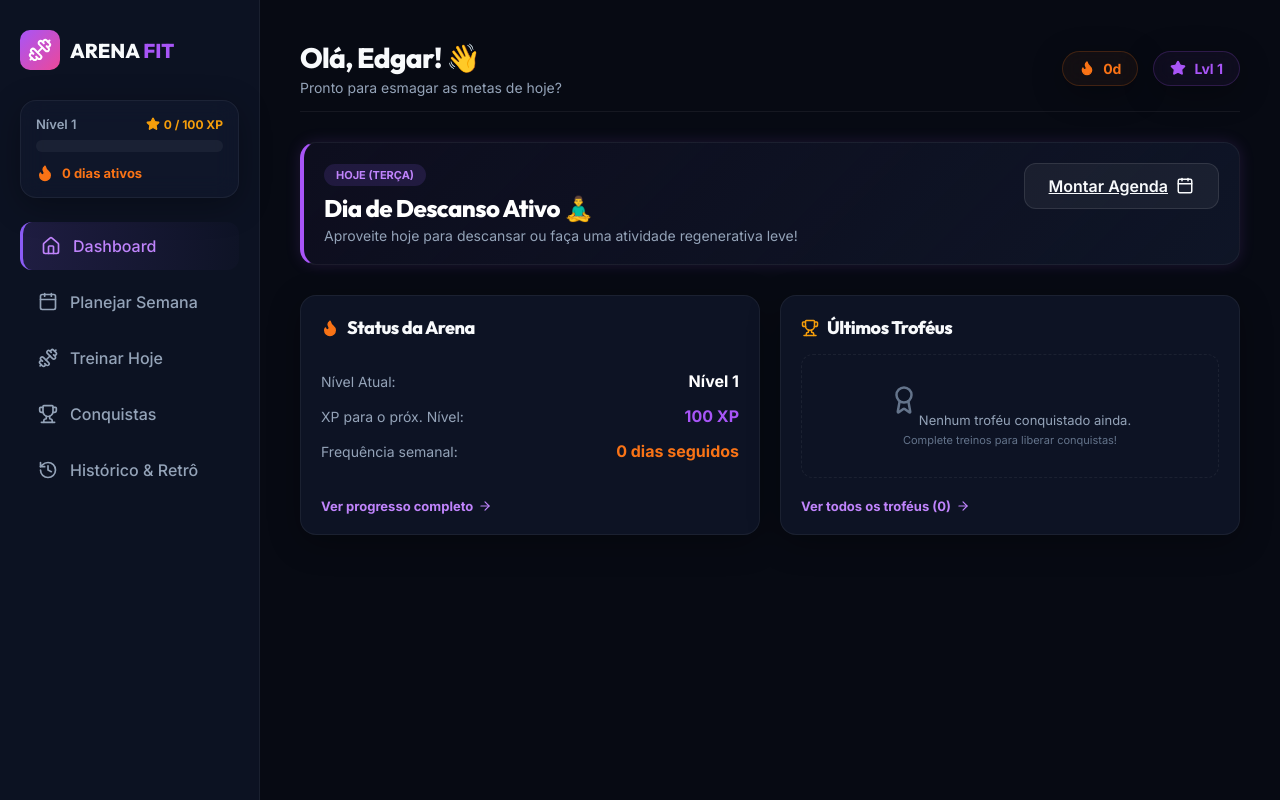
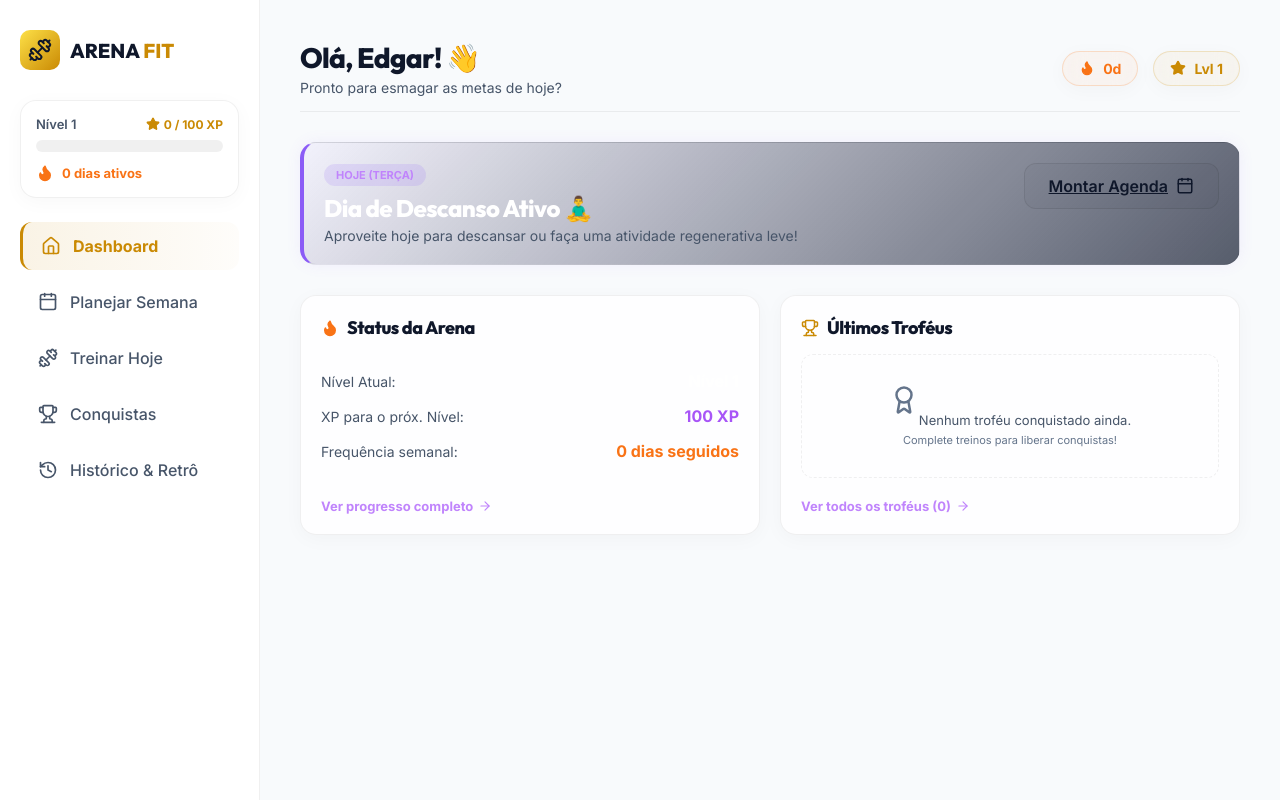
Before and after one commit to edgarscn/fit-arena, a Gatsby site: page / in a window 1280 px wide. Built offline with nearby package versions, Linux system fonts and the light colour scheme; Gatsby itself is replaced by a stand-in of ours.

Commit message:
Update layout and CSS theme to a premium light white-and-yellow color scheme

```diff
--- a/src/components/Layout.jsx
+++ b/src/components/Layout.jsx
@@ -39,10 +39,10 @@ const Layout = ({ children, activePage }) => {
       <aside className="sidebar">
         <div style={{ marginBottom: '30px', display: 'flex', alignItems: 'center', gap: '10px' }}>
           <div style={{
-            background: 'linear-gradient(135deg, #a855f7 0%, #ec4899 100%)',
+            background: 'linear-gradient(135deg, #fde047 0%, #ca8a04 100%)',
             padding: '8px',
             borderRadius: '10px',
-            color: '#fff',
+            color: '#0f172a',
             display: 'flex',
             alignItems: 'center',
             justifyContent: 'center'
@@ -50,7 +50,7 @@ const Layout = ({ children, activePage }) => {
             <Dumbbell size={24} />
           </div>
           <span style={{ fontSize: '20px', fontWeight: '800', fontFamily: 'Outfit' }}>
-            ARENA <span style={{ color: '#a855f7' }}>FIT</span>
+            ARENA <span style={{ color: 'var(--color-gold)' }}>FIT</span>
           </span>
         </div>
 
@@ -141,14 +141,15 @@ const Layout = ({ children, activePage }) => {
               display: 'flex',
               alignItems: 'center',
               gap: '8px',
-              border: '1px solid rgba(168, 85, 247, 0.2)',
-              background: 'rgba(168, 85, 247, 0.05)'
+              border: '1px solid rgba(202, 138, 4, 0.2)',
+              background: 'rgba(202, 138, 4, 0.05)'
             }}>
-              <Star size={16} fill="#a855f7" color="#a855f7" />
-              <span style={{ fontSize: '14px', fontWeight: '700', color: '#a855f7' }}>Lvl {stats.level}</span>
+              <Star size={16} fill="var(--color-gold)" color="var(--color-gold)" />
+              <span style={{ fontSize: '14px', fontWeight: '700', color: 'var(--color-gold)' }}>Lvl {stats.level}</span>
             </div>
           </div>
         </header>
+
 
         <div className="animate-slide-up">
           {children}
--- a/src/components/Theme.css
+++ b/src/components/Theme.css
@@ -2,29 +2,29 @@
 @import url('https://fonts.googleapis.com/css2?family=Inter:wght@300;400;500;600;700;800&family=Outfit:wght@400;600;800&display=swap');
 
 :root {
-  /* Color Palette - Premium Dark Mode */
-  --bg-primary: #070a13;
-  --bg-secondary: #0c1222;
-  --card-bg: rgba(18, 26, 47, 0.65);
-  --card-border: rgba(255, 255, 255, 0.06);
-  --card-hover: rgba(26, 37, 65, 0.8);
+  /* Color Palette - Premium White & Yellow Light Mode */
+  --bg-primary: #f8fafc;
+  --bg-secondary: #ffffff;
+  --card-bg: rgba(255, 255, 255, 0.8);
+  --card-border: rgba(0, 0, 0, 0.06);
+  --card-hover: rgba(255, 255, 255, 0.95);
 
   /* Text Colors */
-  --text-primary: #f8fafc;
-  --text-secondary: #94a3b8;
+  --text-primary: #0f172a;
+  --text-secondary: #475569;
   --text-muted: #64748b;
 
-  /* Sports Accent Colors & Glows */
-  --color-musculacao: #a855f7; /* Purple */
-  --color-musculacao-rgb: 168, 85, 247;
-  --color-corrida: #ec4899;     /* Pink */
-  --color-corrida-rgb: 236, 72, 153;
-  --color-natacao: #06b6d4;     /* Cyan */
-  --color-natacao-rgb: 6, 182, 212;
+  /* Sports Accent Colors - Refined for Light Background */
+  --color-musculacao: #8b5cf6; /* Purple */
+  --color-musculacao-rgb: 139, 92, 246;
+  --color-corrida: #db2777;     /* Pink */
+  --color-corrida-rgb: 219, 39, 119;
+  --color-natacao: #0891b2;     /* Cyan */
+  --color-natacao-rgb: 8, 145, 178;
 
   /* System Accents */
-  --color-gold: #f59e0b;       /* Gold / Rewards */
-  --color-gold-rgb: 245, 158, 11;
+  --color-gold: #ca8a04;       /* High-visibility Gold / Yellow */
+  --color-gold-rgb: 202, 138, 4;
   --color-success: #10b981;    /* Green */
   --color-danger: #ef4444;     /* Red */
 
@@ -56,7 +56,7 @@ h1, h2, h3, h4, h5, h6 {
   letter-spacing: -0.025em;
 }
 
-/* Glassmorphism Styles */
+/* Glassmorphism Styles (Light version) */
 .glass-card {
   background: var(--card-bg);
   backdrop-filter: blur(12px);
@@ -65,44 +65,44 @@ h1, h2, h3, h4, h5, h6 {
   border-radius: 16px;
   padding: 20px;
   transition: var(--transition-smooth);
-  box-shadow: 0 8px 32px 0 rgba(0, 0, 0, 0.3);
+  box-shadow: 0 4px 20px 0 rgba(15, 23, 42, 0.03);
 }
 
 .glass-card:hover {
   background: var(--card-hover);
-  border-color: rgba(255, 255, 255, 0.1);
+  border-color: rgba(0, 0, 0, 0.1);
   transform: translateY(-2px);
-  box-shadow: 0 12px 40px 0 rgba(0, 0, 0, 0.4);
+  box-shadow: 0 8px 30px 0 rgba(15, 23, 42, 0.06);
 }
 
 /* Glowing Highlights */
 .glow-musculacao {
-  box-shadow: 0 0 15px rgba(var(--color-musculacao-rgb), 0.15);
+  box-shadow: 0 0 15px rgba(var(--color-musculacao-rgb), 0.08);
   border-left: 4px solid var(--color-musculacao);
 }
 
 .glow-corrida {
-  box-shadow: 0 0 15px rgba(var(--color-corrida-rgb), 0.15);
+  box-shadow: 0 0 15px rgba(var(--color-corrida-rgb), 0.08);
   border-left: 4px solid var(--color-corrida);
 }
 
 .glow-natacao {
-  box-shadow: 0 0 15px rgba(var(--color-natacao-rgb), 0.15);
+  box-shadow: 0 0 15px rgba(var(--color-natacao-rgb), 0.08);
   border-left: 4px solid var(--color-natacao);
 }
 
 .glow-gold {
-  box-shadow: 0 0 20px rgba(var(--color-gold-rgb), 0.25);
+  box-shadow: 0 0 20px rgba(var(--color-gold-rgb), 0.12);
   border: 1px solid var(--color-gold);
 }
 
-/* Buttons and Interactions */
+/* Buttons and Interactions (Yellow/Gold Primary) */
 .btn-primary {
-  background: linear-gradient(135deg, #8b5cf6 0%, #6d28d9 100%);
-  color: #fff;
+  background: linear-gradient(135deg, #fde047 0%, #ca8a04 100%);
+  color: #0f172a;
   border: none;
   padding: 12px 24px;
-  font-weight: 600;
+  font-weight: 700;
   border-radius: 12px;
   cursor: pointer;
   display: inline-flex;
@@ -110,12 +110,12 @@ h1, h2, h3, h4, h5, h6 {
   gap: 8px;
   font-family: 'Inter', sans-serif;
   transition: var(--transition-bounce);
-  box-shadow: 0 4px 15px rgba(109, 40, 217, 0.35);
+  box-shadow: 0 4px 15px rgba(202, 138, 4, 0.25);
 }
 
 .btn-primary:hover {
   transform: scale(1.03);
-  box-shadow: 0 6px 20px rgba(109, 40, 217, 0.5);
+  box-shadow: 0 6px 20px rgba(202, 138, 4, 0.35);
 }
 
 .btn-primary:active {
@@ -123,8 +123,8 @@ h1, h2, h3, h4, h5, h6 {
 }
 
 .btn-secondary {
-  background: rgba(255, 255, 255, 0.05);
-  border: 1px solid rgba(255, 255, 255, 0.1);
+  background: rgba(0, 0, 0, 0.03);
+  border: 1px solid rgba(0, 0, 0, 0.08);
   color: var(--text-primary);
   padding: 12px 24px;
   font-weight: 600;
@@ -137,8 +137,8 @@ h1, h2, h3, h4, h5, h6 {
 }
 
 .btn-secondary:hover {
-  background: rgba(255, 255, 255, 0.1);
-  border-color: rgba(255, 255, 255, 0.2);
+  background: rgba(0, 0, 0, 0.06);
+  border-color: rgba(0, 0, 0, 0.15);
 }
 
 /* Bottom Nav bar style for Mobile / Sidebar for Desktop */
@@ -183,13 +183,14 @@ h1, h2, h3, h4, h5, h6 {
 
 .nav-link:hover, .nav-link.active {
   color: var(--text-primary);
-  background: rgba(255, 255, 255, 0.05);
+  background: rgba(0, 0, 0, 0.02);
 }
 
 .nav-link.active {
-  background: linear-gradient(90deg, rgba(139, 92, 246, 0.15) 0%, rgba(139, 92, 246, 0.02) 100%);
-  border-left: 3px solid #8b5cf6;
-  color: #c084fc;
+  background: linear-gradient(90deg, rgba(202, 138, 4, 0.1) 0%, rgba(202, 138, 4, 0.02) 100%);
+  border-left: 3px solid var(--color-gold);
+  color: var(--color-gold);
+  font-weight: 700;
 }
 
 /* Responsive Navigation */
@@ -208,7 +209,7 @@ h1, h2, h3, h4, h5, h6 {
     left: 0;
     right: 0;
     height: 70px;
-    background: rgba(12, 18, 34, 0.95);
+    background: rgba(255, 255, 255, 0.95);
     backdrop-filter: blur(10px);
     border-top: 1px solid var(--card-border);
     display: flex;
@@ -232,12 +233,14 @@ h1, h2, h3, h4, h5, h6 {
     padding: 8px 0;
   }
   .bottom-nav-link.active {
-    color: #c084fc;
+    color: var(--color-gold);
+    font-weight: 700;
   }
   .bottom-nav-link svg {
     font-size: 20px;
   }
 }
+
 
 @media (min-width: 769px) {
   .bottom-nav {
@@ -300,7 +303,7 @@ h1, h2, h3, h4, h5, h6 {
 /* XP Bar styles */
 .xp-container {
   width: 100%;
-  background: rgba(255, 255, 255, 0.05);
+  background: rgba(0, 0, 0, 0.06);
   height: 12px;
   border-radius: 6px;
   overflow: hidden;
@@ -309,10 +312,11 @@ h1, h2, h3, h4, h5, h6 {
 
 .xp-bar {
   height: 100%;
-  background: linear-gradient(90deg, #a855f7 0%, #ec4899 100%);
+  background: linear-gradient(90deg, #facc15 0%, #f97316 100%);
   transition: width 0.6s cubic-bezier(0.4, 0, 0.2, 1);
   border-radius: 6px;
 }
+
 
 /* Grid helper */
 .grid-cols {
```
